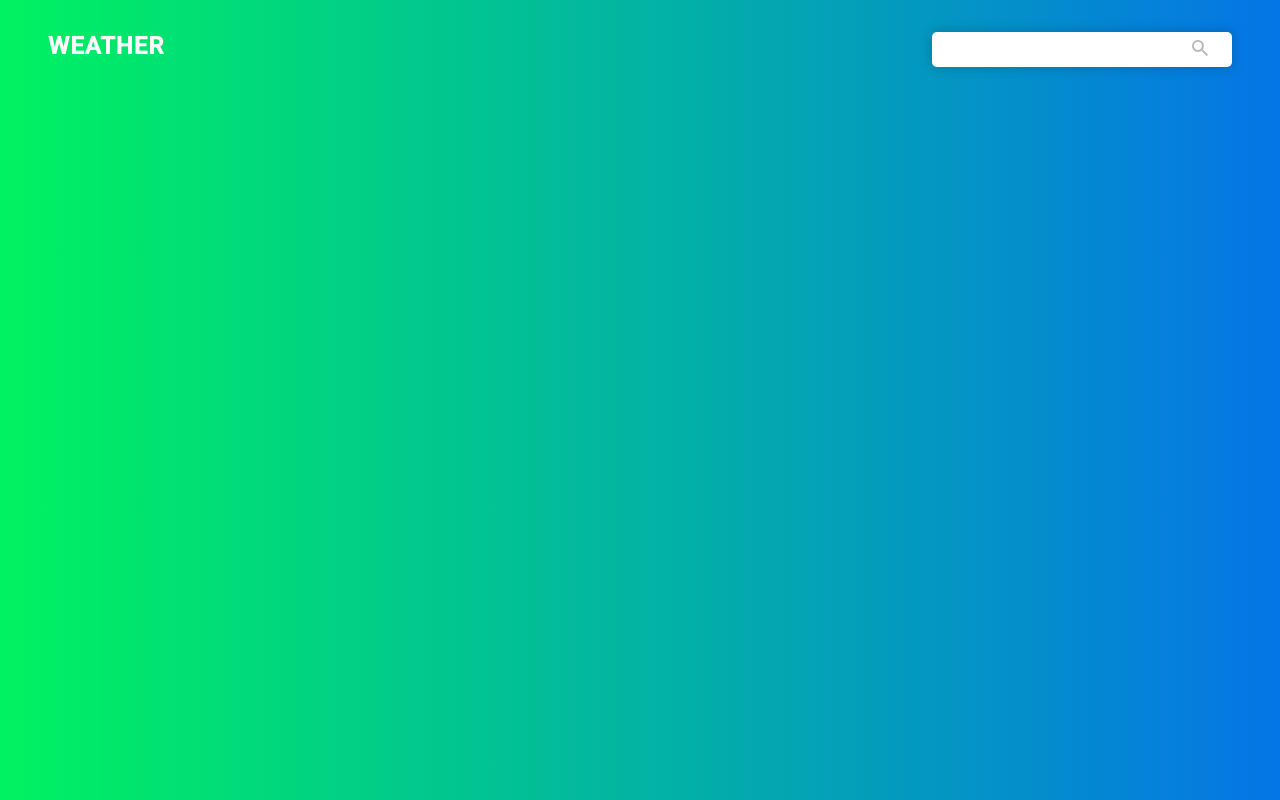
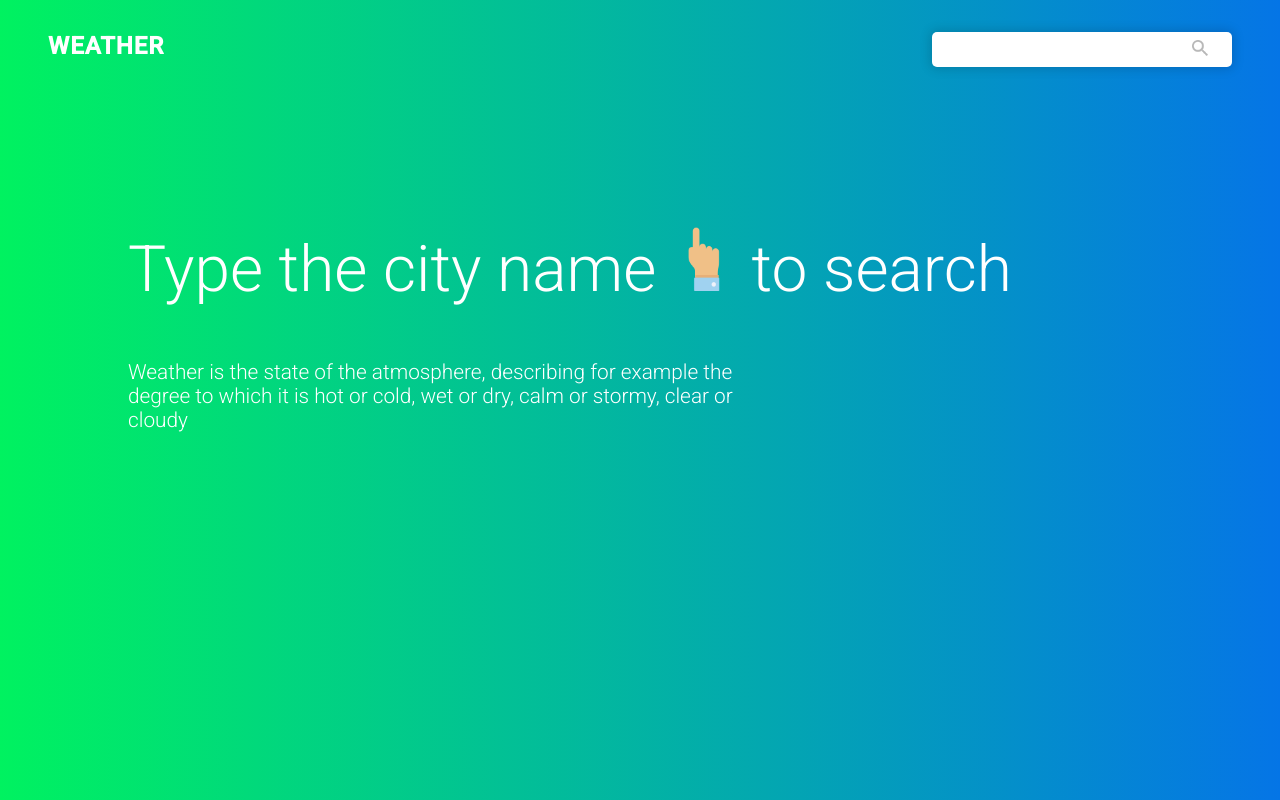
Before and after one commit to sujitpatil72/weather-app, an Angular app: page / in a window 1280 px wide. Built offline with nearby package versions, Linux system fonts and the light colour scheme.

Commit message:
added weather section and styles

```diff
--- a/src/app/app.component.html
+++ b/src/app/app.component.html
@@ -8,9 +8,31 @@
       <mat-form-field class="search-card__input">
         <input matInput />
         <span matSuffix>
-          <img class="search-card__logo" src="./assets/images/search.png" />
+          <img
+            class="search-card__logo"
+            src="./assets/images/search.png"
+            alt="search logo"
+          />
         </span>
       </mat-form-field>
     </mat-card>
   </header>
+  <section class="weather-section">
+    <div class="weather-section__info">
+      <h1 class="weather-section__title">
+        Type the city name
+        <img
+          class="weather-section__logo"
+          src="./assets/images/finger.png"
+          alt="finger image"
+        />
+        to search
+      </h1>
+      <h4 class="weather-section__description">
+        Weather is the state of the atmosphere, describing for example the
+        degree to which it is hot or cold, wet or dry, calm or stormy, clear or
+        cloudy
+      </h4>
+    </div>
+  </section>
 </div>
--- a/src/app/app.component.scss
+++ b/src/app/app.component.scss
@@ -22,7 +22,7 @@
 
     &__logo {
       font-weight: 900;
-      color: snow;
+      color: $color-white;
       font-size: 1.5em;
       letter-spacing: 1px;
     }
@@ -58,4 +58,41 @@
       }
     }
   }
+
+  .weather-section {
+    padding: 1em;
+    color: $color-white;
+
+    &__title {
+      font-weight: 100;
+      font-size: 3em;
+    }
+
+    &__description {
+      font-size: 1.5em;
+      font-weight: 100;
+    }
+
+    @include desktop {
+      padding: 3em;
+
+      &__info {
+        margin: 5em;
+      }
+
+      &__title {
+        font-size: 4em;
+      }
+
+      &__description {
+        font-size: 1.3em;
+        width: 60%;
+        font-weight: 300;
+      }
+    }
+
+    &__logo {
+      height: 1em;
+    }
+  }
 }
```
